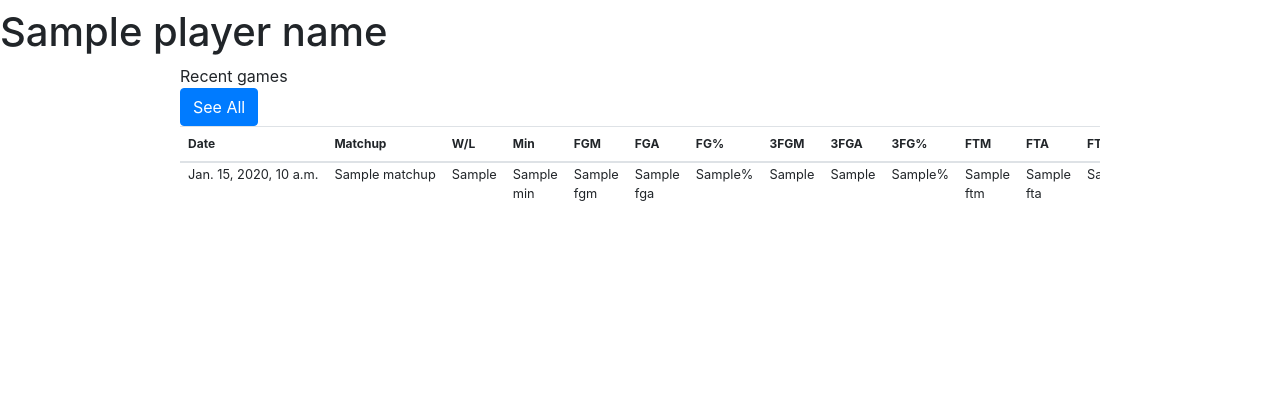
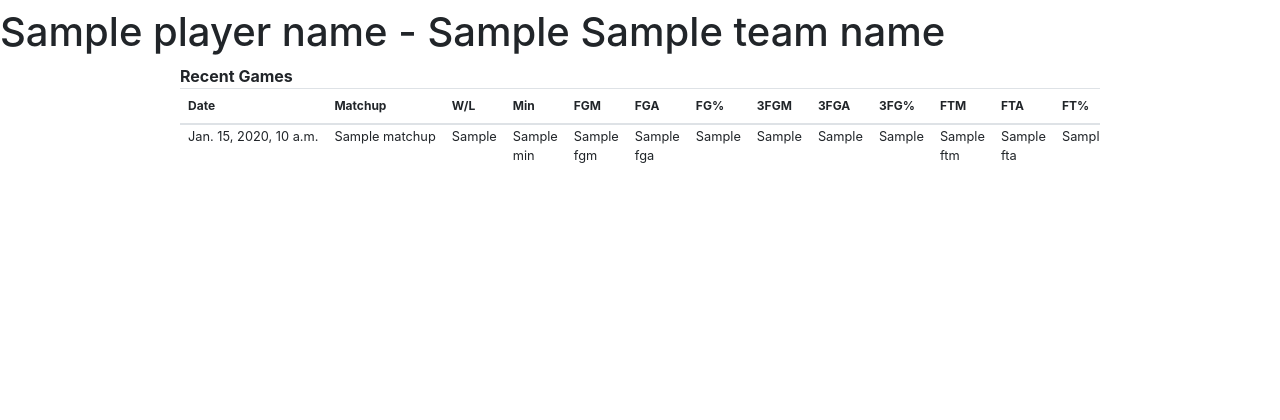
Before and after one commit to spon7ge/NBA-Project-v2, a Django app: template games/templates/games/player_games.html in a window 1280 px wide. Shown: the top 420 px of the page. Run offline with Django 3.2, Linux system fonts and the light colour scheme; the template is opened without the code that fills it: most values are stand-ins (such as "Sample title", 1, 10 or a date in 2020); some libraries are stand-ins or nearby versions.

Commit message:
added team_name and team_city to players name after you search them up

```diff
--- a/games/static/games/main.css
+++ b/games/static/games/main.css
@@ -42,3 +42,7 @@ html, body {
   overflow: hidden; /* Hide overflow text */
   text-overflow: ellipsis; /* Display ellipsis (...) for overflow text */
 }
+
+.bold-text {
+  font-weight: bold;
+}
--- a/games/templates/games/player_games.html
+++ b/games/templates/games/player_games.html
@@ -1,10 +1,10 @@
 {% extends 'games/base.html' %}
 
-{% block title %}{{ player_name }} game log{% endblock %}
+{% block title %}{{ player_name }} - {{ team_city }} {{ team_name }} {{ position }} | HoopsVista {% endblock %}
 
 <div class="title-container bg-primary text-white p-3 mb-4">
     {% block header %}
-        <h1 class="text-left">{{ player_name }}</h1>
+        <h1 class="text-left">{{ player_name }} - {{ team_city }} {{ team_name }}</h1>
     {% endblock %}
 </div>
 
@@ -13,12 +13,12 @@
     <div class="row justify-content-center">
         <div class="col-lg-10">
             <div class="table-responsive">
-                <div class="recent-games">Recent games</div>
-                <div class="sell-all">
+                <div class="recent-games"><span class="bold-text">Recent Games</span></div>
+                {% comment %} <div class="sell-all">
                     {% if not display_all %}
                     <a href="?all=yes" class="btn btn-primary">See All</a>
                     {% endif %}
-                </div>
+                </div> {% endcomment %}
                 <table class="table">
                     <thead>
                         <tr>
@@ -56,13 +56,13 @@
                             <td>{{ game.MIN }}</td>
                             <td>{{ game.FGM }}</td>
                             <td>{{ game.FGA }}</td>
-                            <td>{{ game.FG_PCT }}%</td>
+                            <td>{{ game.FG_PCT }}</td>
                             <td>{{ game.FG3M }}</td>
                             <td>{{ game.FG3A }}</td>
-                            <td>{{ game.FG3_PCT }}%</td>
+                            <td>{{ game.FG3_PCT }}</td>
                             <td>{{ game.FTM }}</td>
                             <td>{{ game.FTA }}</td>
-                            <td>{{ game.FT_PCT }}%</td>
+                            <td>{{ game.FT_PCT }}</td>
                             <td>{{ game.OREB }}</td>
                             <td>{{ game.DREB }}</td>
                             <td>{{ game.REB }}</td>
```
Also changed, not shown: games/nba_client.py (+15 -0 lines), games/views.py (+12 -12 lines), 1 other file.
